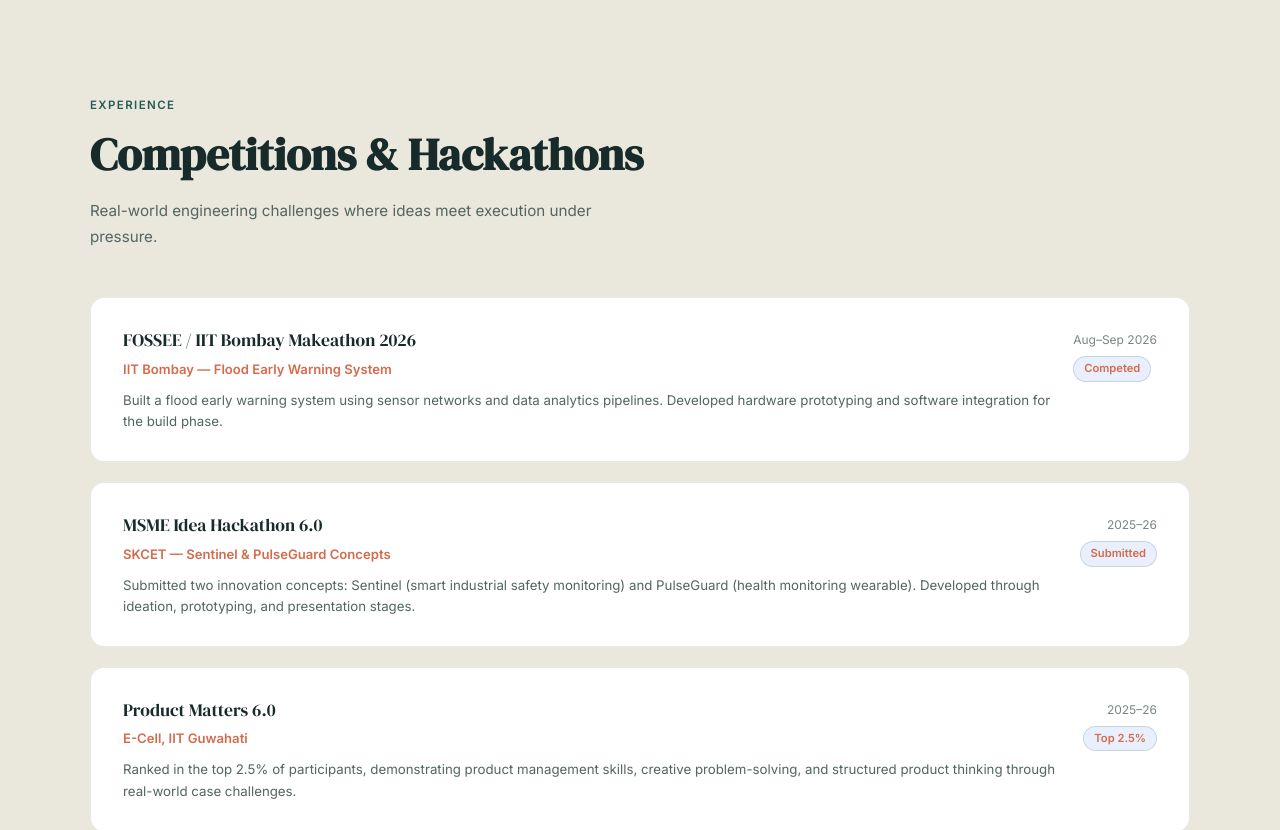
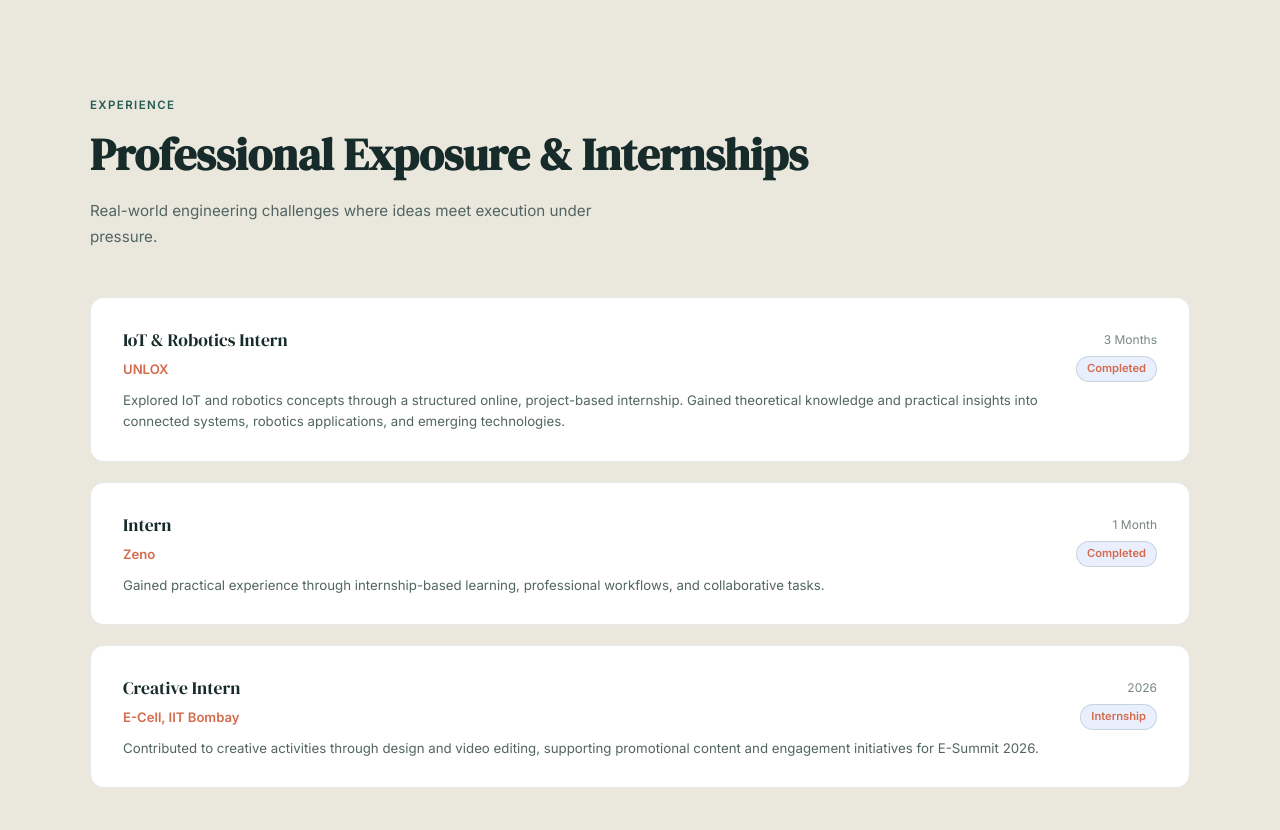
Before and after one commit to jayantbuilds07/My-Portfolio, a plain HTML site: page index.html in a window 1280 px wide. Shown: the part 3820-4650 px from the top of the page. Drawn offline with Linux system fonts and the light colour scheme.

Commit message:
profile change

```diff
--- a/index.html
+++ b/index.html
@@ -41,6 +41,38 @@
 html {
   scroll-behavior: smooth;
   scroll-padding-top: 72px;
+}
+
+/* Experience Card Hover Effect */
+.exp-card {
+  transition: transform 0.3s ease,
+              box-shadow 0.3s ease,
+              border-color 0.3s ease;
+  cursor: default;
+}
+
+.exp-card:hover {
+  transform: translateY(-6px);
+  box-shadow: 0 12px 30px rgba(36, 92, 85, 0.12);
+  border-color: var(--accent);
+}
+
+.exp-card .exp-role {
+  transition: color 0.3s ease;
+}
+
+.exp-card:hover .exp-role {
+  color: var(--accent);
+}
+
+.exp-card .exp-status {
+  transition: background 0.3s ease,
+              color 0.3s ease;
+}
+
+.exp-card:hover .exp-status {
+  background: var(--accent);
+  color: #fff;
 }
 
 body {
@@ -1226,15 +1258,7 @@ footer {
           <span class="skill-tag">Tinkercad</span>
         </div>
       </div>
-      <div class="skill-block">
-        <span class="skill-block-icon">🛰️</span>
-        <h4>Remote Sensing & GIS</h4>
-        <div class="skill-tags">
-          <span class="skill-tag">GIS Basics</span>
-          <span class="skill-tag">Geodata Analytics</span>
-          <span class="skill-tag">ISRO Tools</span>
-        </div>
-      </div>
+
     </div>
   </div>
 </section>
@@ -1293,42 +1317,47 @@ footer {
   <div class="wrap">
     <div class="fade-in">
       <div class="section-label">Experience</div>
-      <h2 class="section-title">Competitions & Hackathons</h2>
+      <h2 class="section-title">Professional Exposure & Internships</h2>
       <p class="section-sub">Real-world engineering challenges where ideas meet execution under pressure.</p>
     </div>
     <div class="exp-list fade-in">
   <div class="exp-card">
     <div>
-          <div class="exp-role">FOSSEE / IIT Bombay Makeathon 2026</div>
-          <div class="exp-org">IIT Bombay — Flood Early Warning System</div>
-          <p class="exp-desc">Built a flood early warning system using sensor networks and data analytics pipelines. Developed hardware prototyping and software integration for the build phase.</p>
+      <div class="exp-role">IoT & Robotics Intern</div>
+      <div class="exp-org">UNLOX</div>
+      <p class="exp-desc">Explored IoT and robotics concepts through a structured online, project-based internship. Gained theoretical knowledge and practical insights into connected systems, robotics applications, and emerging technologies.</p>
     </div>
     <div>
-          <div class="exp-duration">Aug–Sep 2026</div>
-          <span class="exp-status">Competed</span>
-        </div>
-      </div>
+      <div class="exp-duration">3 Months</div>
+      <span class="exp-status">Completed</span>
+    </div>
+  </div>
+
   <div class="exp-card">
     <div>
-          <div class="exp-role">MSME Idea Hackathon 6.0</div>
-          <div class="exp-org">SKCET — Sentinel &amp; PulseGuard Concepts</div>
-          <p class="exp-desc">Submitted two innovation concepts: Sentinel (smart industrial safety monitoring) and PulseGuard (health monitoring wearable). Developed through ideation, prototyping, and presentation stages.</p>
+      <div class="exp-role">Intern</div>
+      <div class="exp-org">Zeno</div>
+      <p class="exp-desc">Gained practical experience through internship-based learning, professional workflows, and collaborative tasks.</p>
     </div>
     <div>
-          <div class="exp-duration">2025–26</div>
-          <span class="exp-status">Submitted</span>
-        </div>
-      </div>
+      <div class="exp-duration">1 Month</div>
+      <span class="exp-status">Completed</span>
+    </div>
+  </div>
+
   <div class="exp-card">
     <div>
-          <div class="exp-role">Product Matters 6.0</div>
-          <div class="exp-org">E-Cell, IIT Guwahati</div>
-          <p class="exp-desc">Ranked in the top 2.5% of participants, demonstrating product management skills, creative problem-solving, and structured product thinking through real-world case challenges.</p>
+      <div class="exp-role">Creative Intern</div>
+      <div class="exp-org">E-Cell, IIT Bombay</div>
+      <p class="exp-desc">Contributed to creative activities through design and video editing, supporting promotional content and engagement initiatives for E-Summit 2026.</p>
     </div>
     <div>
-          <div class="exp-duration">2025–26</div>
-          <span class="exp-status">Top 2.5%</span>
-        </div>
+      <div class="exp-duration">2026</div>
+      <span class="exp-status">Internship</span>
+    </div>
+  </div>
+</div>
+
       </div>
     </div>
   </div>
```
Lines whose indentation alone changed are shown as unchanged.
